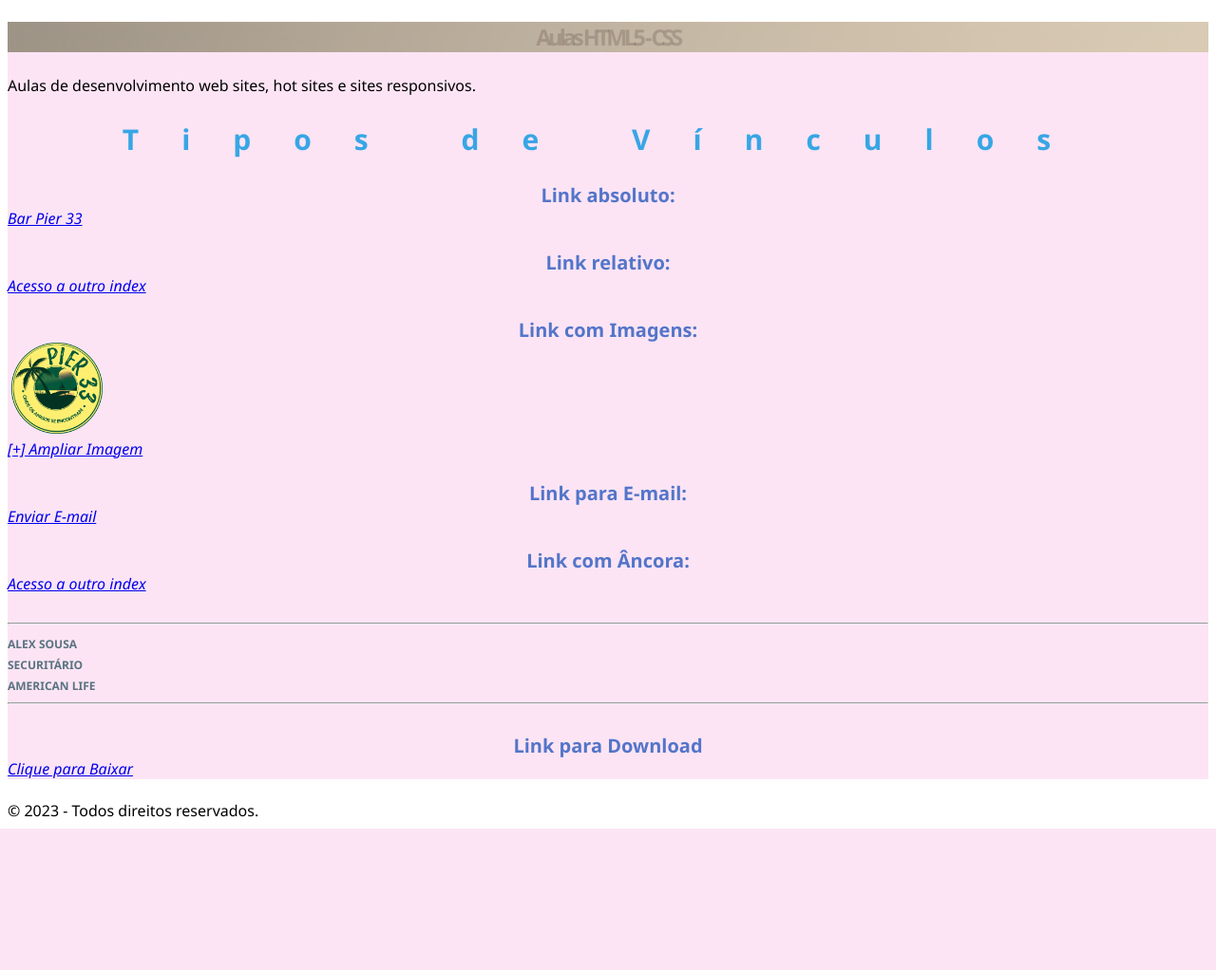
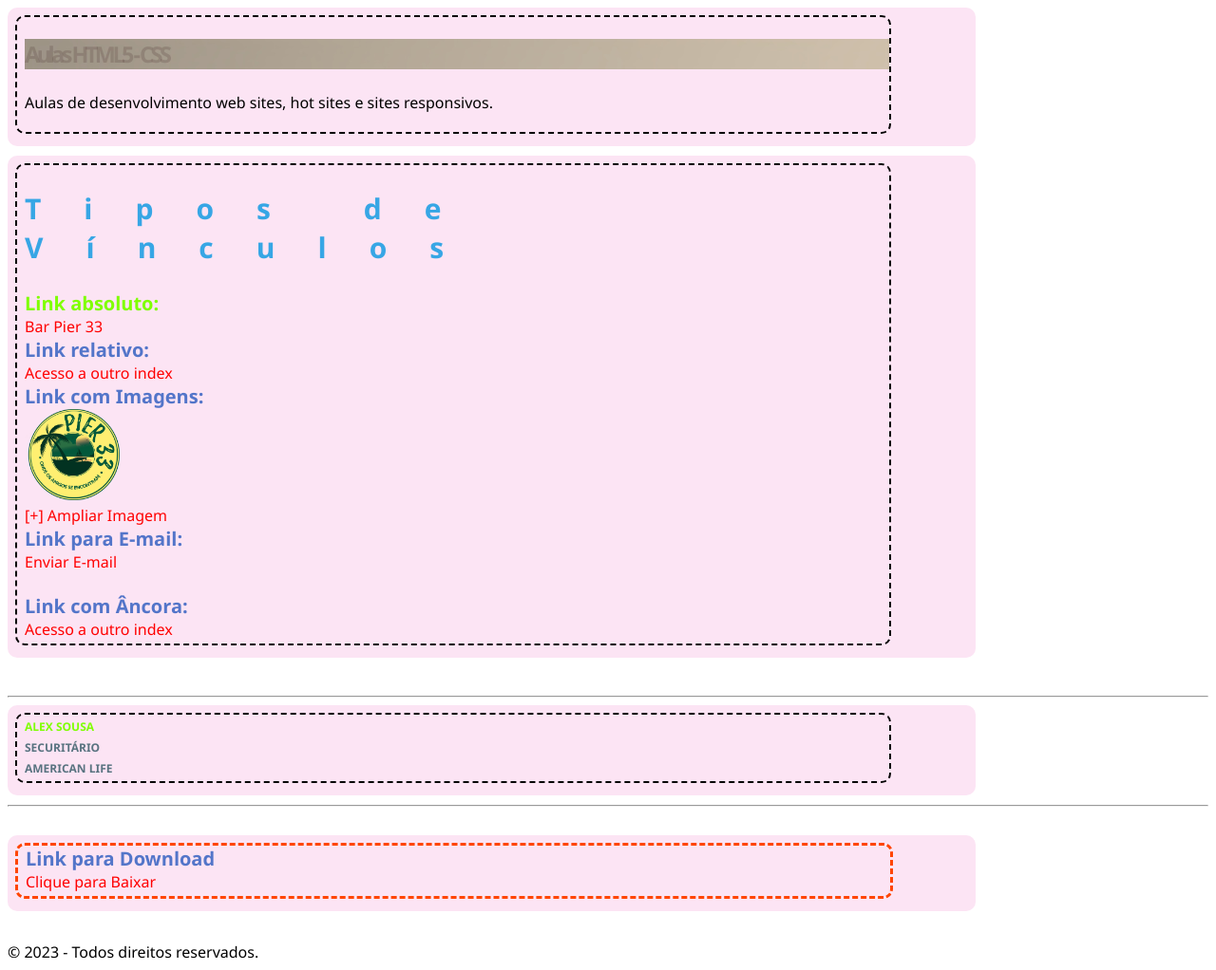
Before and after one commit to lexusmem/Impacta_2023, a PHP site: page /08_index_introducao_css_declaracao_externa.html in a window 1280 px wide. Shown: the whole page at 95% size. Before the commit the page ends 873 px from the top, so only its background shows below. Run offline with PHP 8.4, Linux system fonts and the light colour scheme.

Commit message:
Atualização de aulas de html/css3

```diff
--- a/Nanodegree/HTML_Fundamentos/08_index_introducao_css_declaracao_externa.html
+++ b/Nanodegree/HTML_Fundamentos/08_index_introducao_css_declaracao_externa.html
@@ -24,67 +24,75 @@
             </header>
             <p>Aulas de desenvolvimento web sites, hot sites e sites responsivos.</p>
         </article>
+    </section>
 
+    <section>
         <article>
             <header>
                 <h2>Tipos de Vínculos</h2>
             </header>
 
-            <section>
-                <header>Link absoluto:</header>
+
+            <header class="cor">Link absoluto:</header>
             <a href="https://linktr.ee/pier33" target="_blank">Bar Pier 33</a>
-            </section>
+
             <br />
 
-            <section>
+
             <header>Link relativo:</header>
             <a href="05_index_imagens_audio_video.html" target="_blank">Acesso a outro index</a>
 
-            </section>
+
             <br />
 
-            <section>
+
             <header> Link com Imagens: </header>
             <a href="https://linktr.ee/admin" target="_blank">
                 <img src="imagens/logo fundo transparente.png" alt="logo pier 33" width="100"></a>
             <br />
             <a href="imagens/logo fundo transparente.png" target="_blank" alt="Ampliar Imagem">[+] Ampliar
                 Imagem</a>
-            </section>
+
             <br />
 
-            <section>
+
             <header>Link para E-mail:</header>
             <a
                 href="mailto:lexusmem@gmail.com,alexsisousa@gmail.com?subject=Aqui é o Assunto&cc=copia@gmail.com&bcc=copiaoculta@gmail.com&body=Aqui consta o conteúdo do e-mail.">
                 Enviar E-mail<br />
             </a>
-            </section>
+
             <br />
 
-            <section>
             <header>Link com Âncora:</header>
             <a href="05_index_imagens_audio_video.html#video" target="_blank">Acesso a outro index</a>
+
+        </article>
     </section>
-        </article>
 
     <br />
     <hr />
-
+    <section>
+        <article>
             <div itemscope itemtype="http://schema.org/Person">
-            <span itemprop="name">Alex Sousa</span><br />
+                <span class="cor" itemprop="name">Alex Sousa</span><br />
                 <span itemprop="jobTitle">Securitário</span><br />
                 <span itemprop="affiliation">American Life</span><br />
             </div>
+        </article>
+    </section>
     <hr />
     <br />
 
     <section>
+        <article id="borda">
+
             <header>Link para Download</header>
             <a href="imagens/logo fundo transparente.png">Clique para Baixar</a>
+
+        </article>
     </section>
 
-    </section>
     <br />
     <footer>
         <div>&copy; 2023 - Todos direitos reservados.</div>
--- a/Nanodegree/HTML_Fundamentos/css/08_estilo.css
+++ b/Nanodegree/HTML_Fundamentos/css/08_estilo.css
@@ -1,8 +1,4 @@
 /*Comentários CSS*/
-a {
-    font-style: italic;
-}
-
 body {
     font-family: Segoe UI;
 }
@@ -21,7 +17,7 @@ h2 {
 header {
     color: rgb(83, 117, 201);
     font-weight: bold;
-    text-align: center;
+    text-align: left;
     font-size: 20px;
 }
 
@@ -34,4 +30,45 @@ span {
 
 section {
     background-color: #FCE4F4;
+    padding-left: 8px;
+    padding-bottom: 8px;
+    padding-top: 8px;
+    margin-bottom: 10px;
+    width: 80%;
+    border-radius: 10px;
 }
+
+a {
+    text-decoration: none;
+
+}
+
+a:visited {
+    color: orange;
+}
+
+a:link {
+    color: red;
+}
+
+a:hover {
+    color: blue;
+    text-decoration: underline;
+}
+
+article {
+    border: 2px dashed black;
+    border-radius: 10px;
+    width: 90%;
+    margin-bottom: 5px;
+    padding-left: 8px;
+    padding-bottom: 4px;
+}
+
+.cor {
+    color: chartreuse
+}
+
+#borda {
+    border: 3px dashed orangered;
+}
```
Lines whose indentation alone changed are shown as unchanged.
